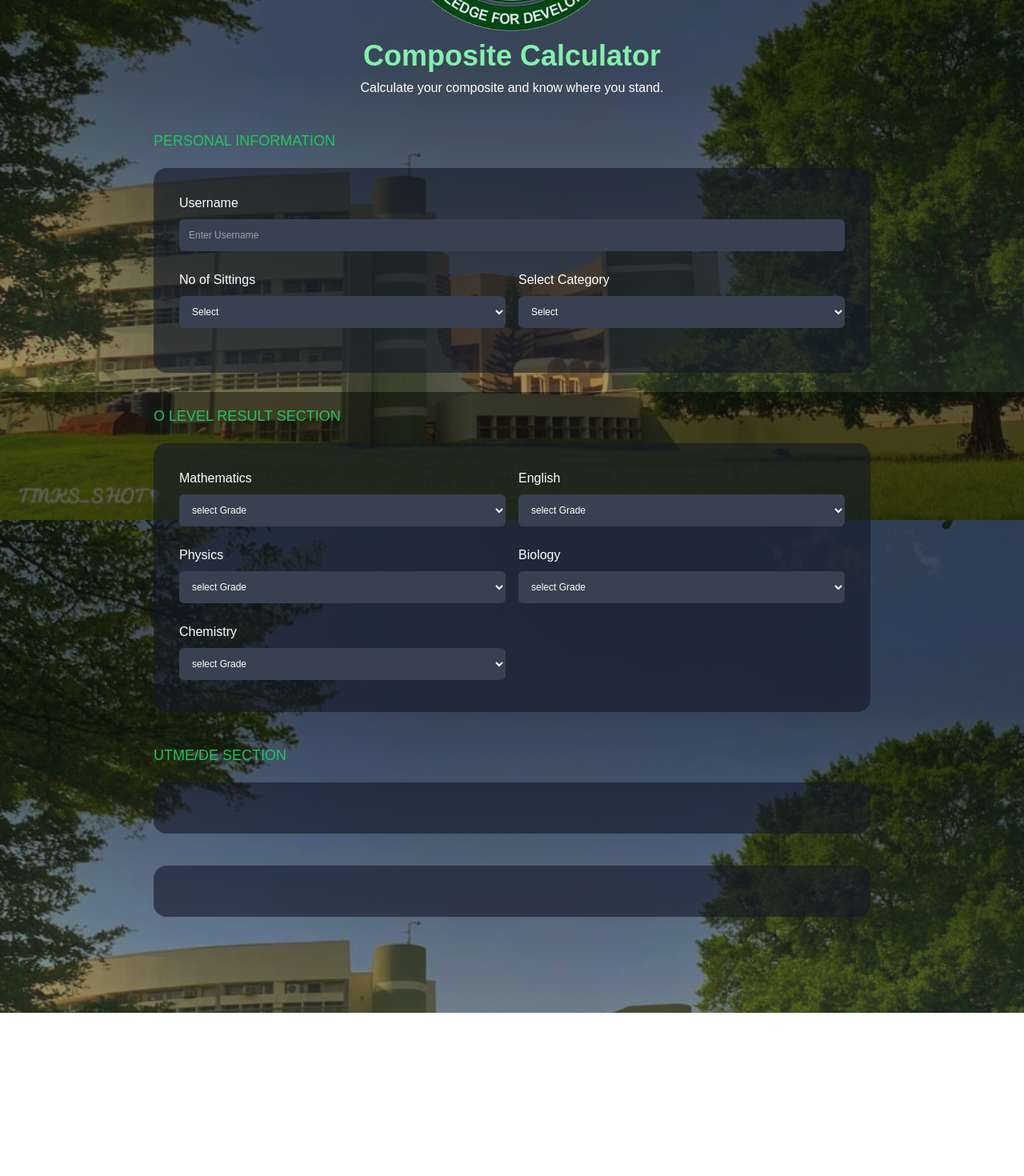
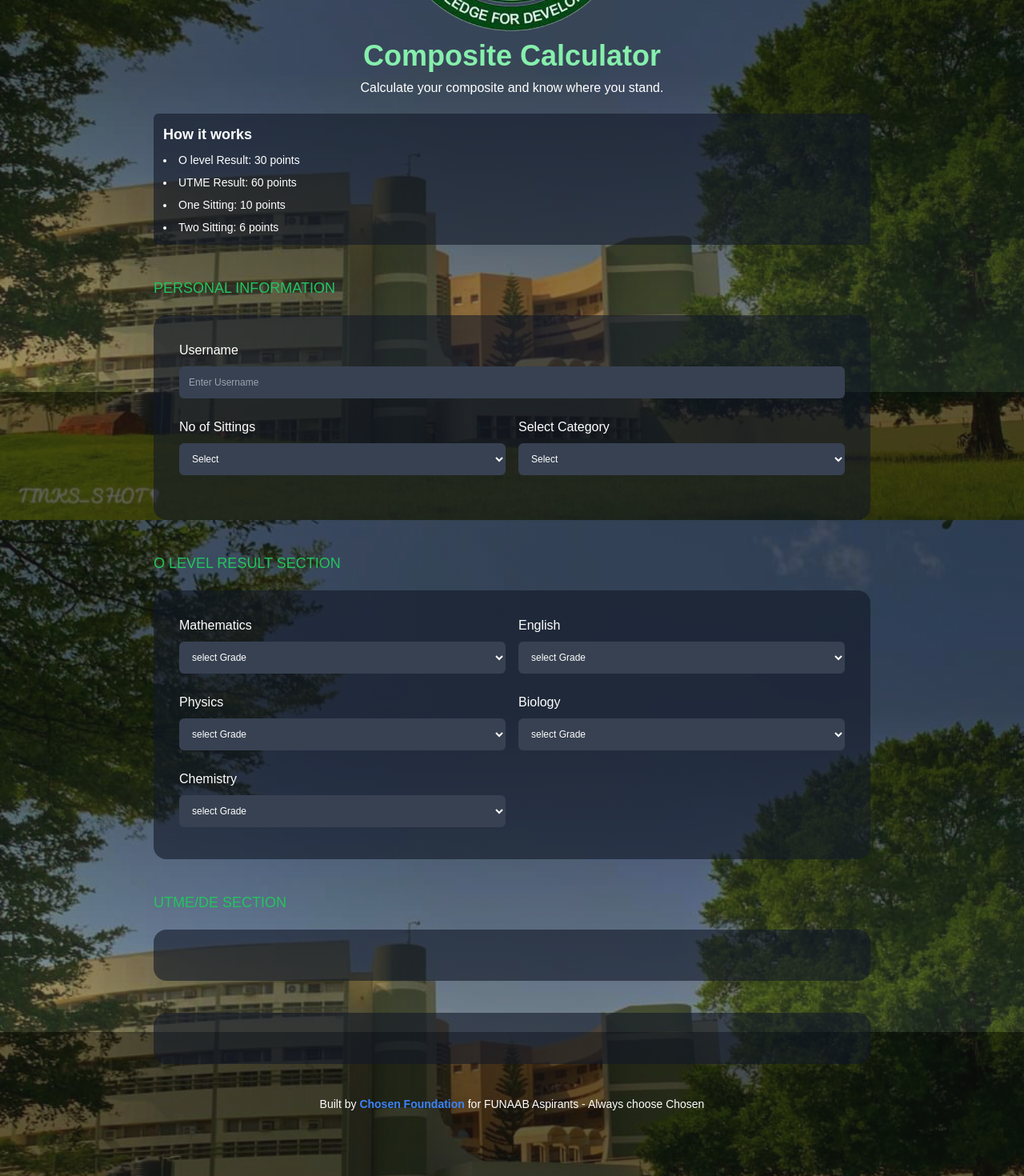
Before and after one commit to Chosen2730/CompositeCalc, a React (Create React App) app: page / in a window 1280 px wide. Shown: the part 310-1780 px from the top of the page at 80% size. Before the commit the page ends 1576 px from the top, so only its background shows below. Built offline with nearby package versions, Linux system fonts and the light colour scheme.

Commit message:
added footer

```diff
--- a/src/App.js
+++ b/src/App.js
@@ -7,7 +7,24 @@ const App = () => {
     <div className='p-5 py-20'>
       <div className='max-w-4xl mx-auto'>
         <Heading />
+        <div className='bg-gray-900 bg-opacity-60 text-white text-sm flex flex-col gap-2 rounded-md p-3 my-5'>
+          <h2 className='font-bold text-lg'>How it works</h2>
+          <li className='list-disc'>O level Result: 30 points</li>
+          <li className='list-disc'>UTME Result: 60 points</li>
+          <li className='list-disc'>One Sitting: 10 points</li>
+          <li className='list-disc'>Two Sitting: 6 points</li>
+        </div>
         <Form />
+        <p className='text-white text-center text-sm'>
+          Built by{" "}
+          <a
+            href='https://wa.me/2348132157321'
+            className='text-blue-500 font-bold'
+          >
+            Chosen Foundation
+          </a>{" "}
+          for FUNAAB Aspirants - Always choose Chosen
+        </p>
       </div>
     </div>
   );
```
